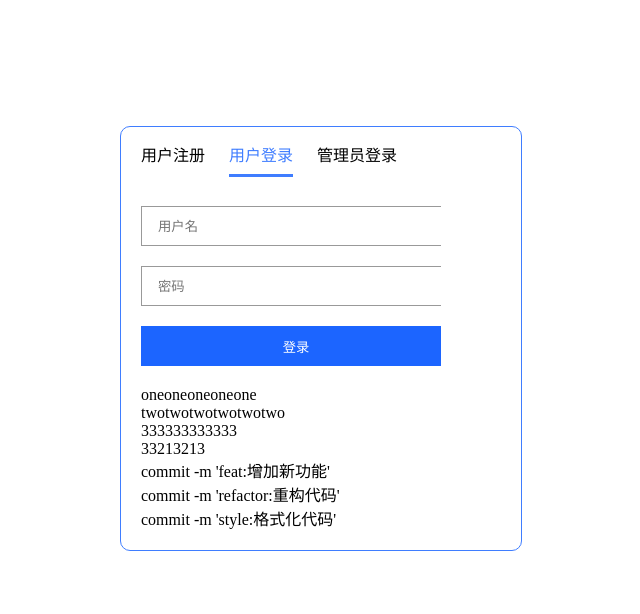
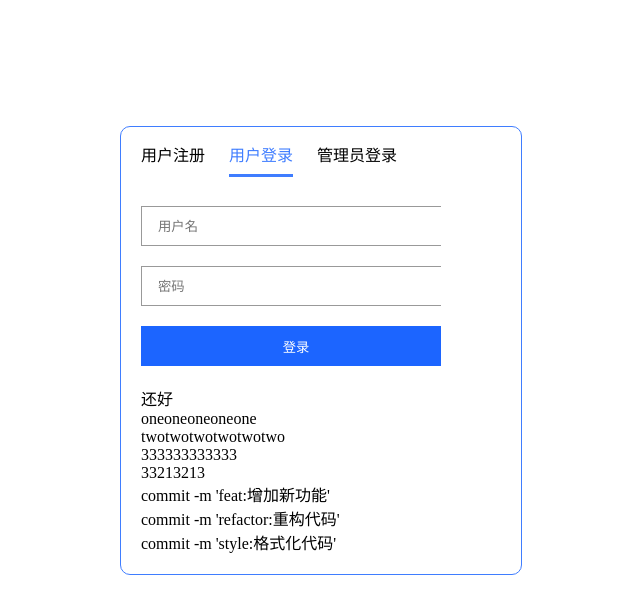
Before and after one commit to subzero-slammer/test, a plain HTML site: page login.html in a window 1280 px wide. Shown: the whole page, without its empty margins (319-959 px from the left). Drawn offline with Linux system fonts and the light colour scheme; files that its build step writes are made by us from their sources; files whose address does not match are found by name.

Commit message:
feat:cpb

```diff
--- a/login.html
+++ b/login.html
@@ -2,7 +2,7 @@
  * @Autor: CPB
  * @Date: 2021-03-02 14:34:03
  * @LastEditors: CPB
- * @LastEditTime: 2021-03-02 15:09:46
+ * @LastEditTime: 2021-03-02 15:29:13
  * @Description:
 -->
 <!DOCTYPE html PUBLIC "-//W3C//DTD XHTML 1.0 Transitional//EN"
@@ -58,6 +58,8 @@
                     </form>
                 </div>
 
+            <div>还好</div>
+
             <div>oneoneoneoneone</div>
             <div>twotwotwotwotwotwo</div>
             <div>333333333333</div>
```
